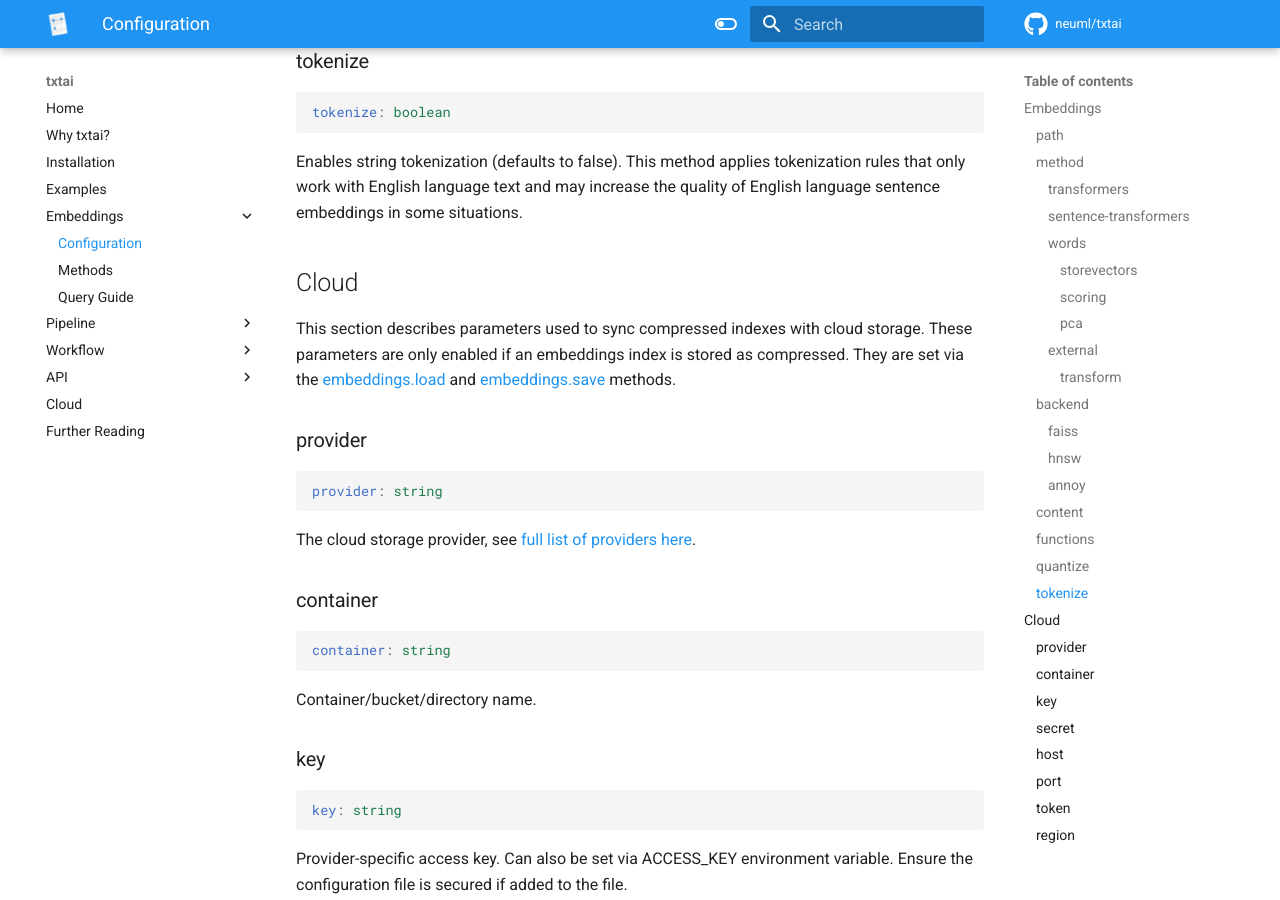
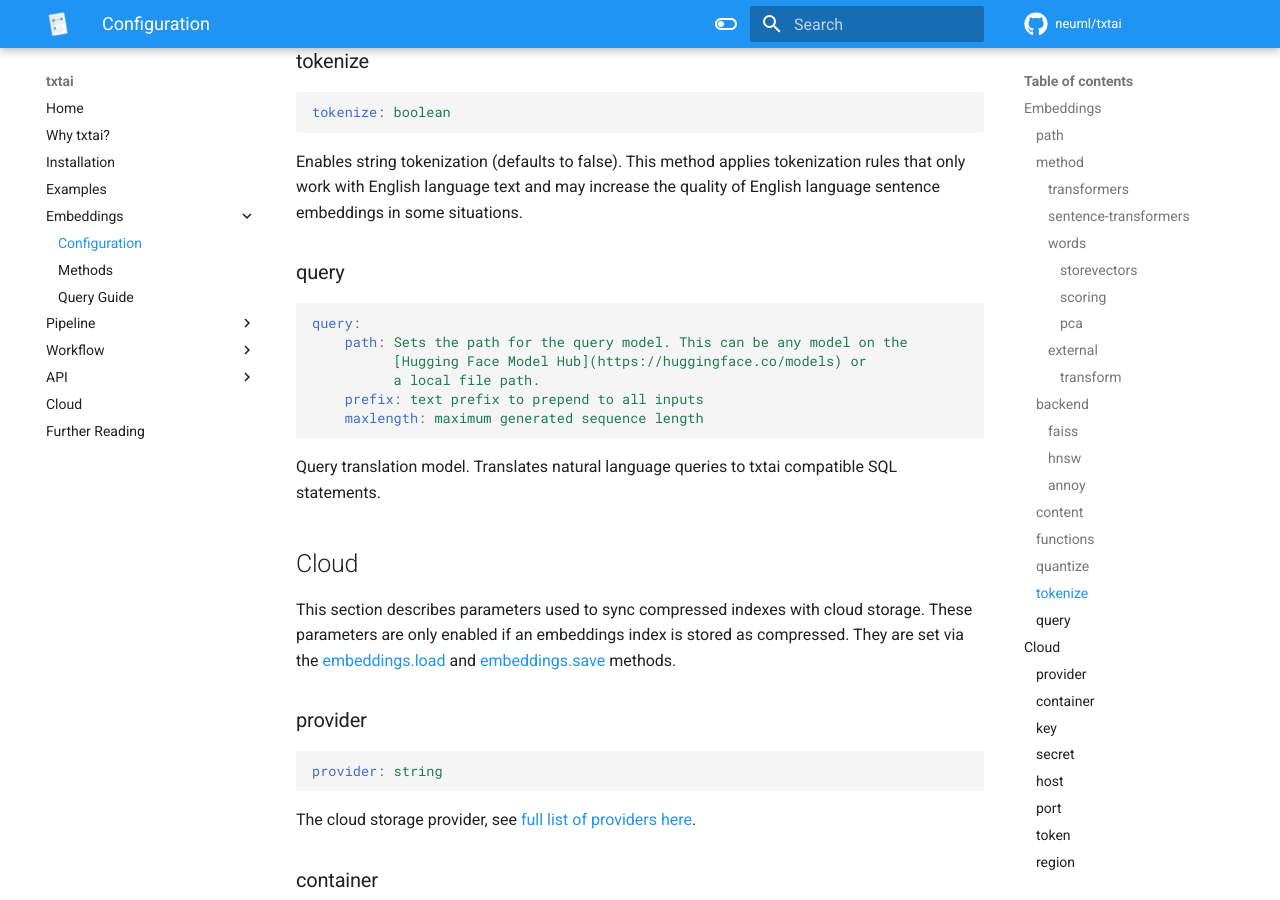
Before and after one commit to neuml/txtai, an MkDocs documentation site: the page built from docs/embeddings/configuration.md, in a window 1280 px wide and 900 px high, scrolled down 3609 px. Built offline with MkDocs 1.6.1 and Material for MkDocs 9.7.7, drawn with Linux system fonts in a browser that asks for light colours; comment, search, counter and statistics services are not loaded.

````diff
--- a/docs/embeddings/configuration.md
+++ b/docs/embeddings/configuration.md
@@ -148,6 +148,18 @@ tokenize: boolean
 Enables string tokenization (defaults to false). This method applies tokenization rules that only work with English language text and may increase the quality of
 English language sentence embeddings in some situations.
 
+### query
+```yaml
+query:
+    path: Sets the path for the query model. This can be any model on the
+          [Hugging Face Model Hub](https://huggingface.co/models) or
+          a local file path.
+    prefix: text prefix to prepend to all inputs
+    maxlength: maximum generated sequence length
+```
+
+Query translation model. Translates natural language queries to txtai compatible SQL statements.
+
 ## Cloud
 
 This section describes parameters used to sync compressed indexes with cloud storage. These parameters are only enabled if an embeddings index is stored as compressed. They are set via the [embeddings.load](../methods/#txtai.embeddings.base.Embeddings.load) and [embeddings.save](../methods/#txtai.embeddings.base.Embeddings.save) methods.
--- a/mkdocs.yml
+++ b/mkdocs.yml
@@ -70,6 +70,7 @@ nav:
             - Entity: pipeline/text/entity.md
             - Extractor: pipeline/text/extractor.md
             - Labels: pipeline/text/labels.md
+            - Sequences: pipeline/text/sequences.md
             - Similarity: pipeline/text/similarity.md
             - Summary: pipeline/text/summary.md
             - Translation: pipeline/text/translation.md
````
Also changed, not shown: docs/pipeline/index.md (+1 -0 lines), docs/pipeline/text/sequences.md (added, +62 -0 lines).
